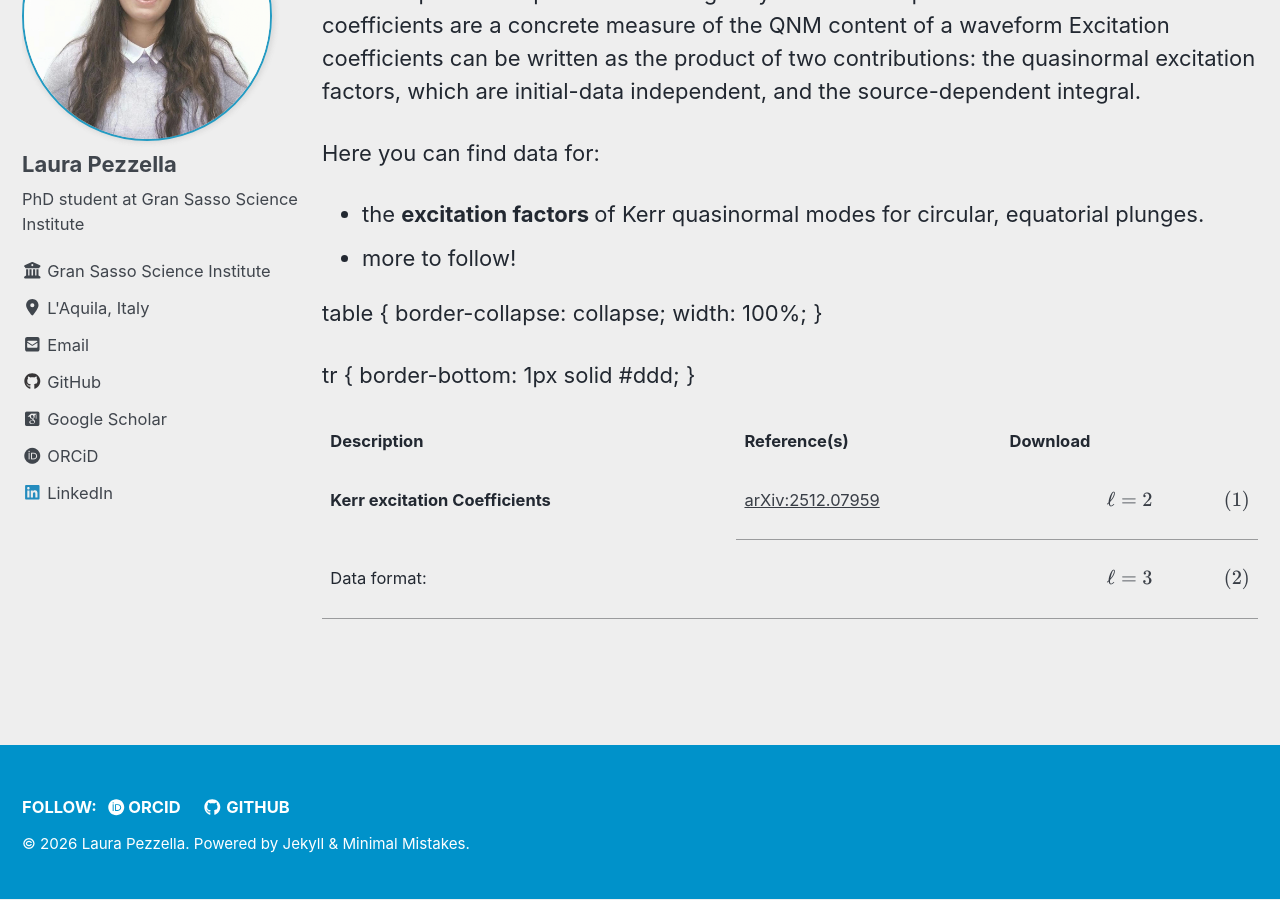
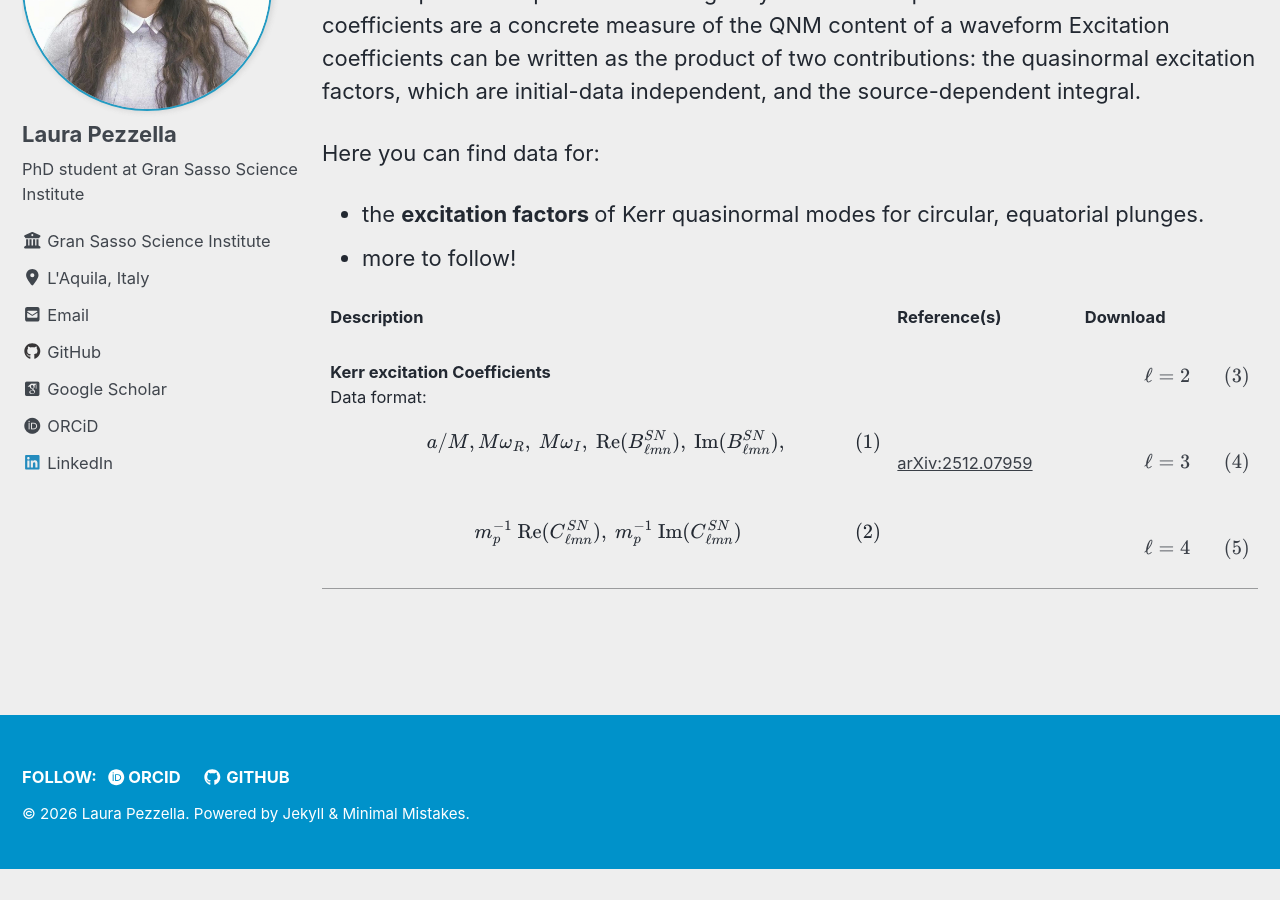
Before and after one commit to PezzLa/pezzla.github.io, a Jekyll site: the page built from _pages/ringdown.md, in a window 1280 px wide and 900 px high, scrolled down 418 px. Built offline with Jekyll 4.4.1, drawn with Linux system fonts in a browser that asks for light colours; some web fonts are replaced; formulas are drawn with MathJax 3; after the commit the page ends 1288 px from its top, so only the background shows below that.

Commit message:
Update ringdown.md

```diff
--- a/_pages/ringdown.md
+++ b/_pages/ringdown.md
@@ -23,29 +23,21 @@ Here you can find data for:
   <li> more to follow! </li>
 </ul>
 
- table {
-  border-collapse: collapse;
-  width: 100%;
-}
-
-tr {
-  border-bottom: 1px solid #ddd;
-}
 
 <table>
   <tr>
-    <th>Description</th>
-    <th>Reference(s)</th>
-    <th>Download</th>
+    <th scope="col">Description</th>
+    <th scope="col">Reference(s)</th>
+    <th scope="col">Download</th>
   </tr>
   <tr>
-    <th>Kerr excitation Coefficients</th>
+    <td> <b> Kerr excitation Coefficients </b> <br>
+      Data format: <br>
+      $$a/M, M \omega_R, \ M \omega_I, \ \mathrm{Re}(B_{\ell mn}^{SN}), \ \mathrm{Im}(B_{\ell mn}^{SN}),$$ <br>
+      $$\ m_p^{-1}\ \mathrm{Re}(C_{\ell mn}^{SN}), \ m_p^{-1}\ \mathrm{Im}(C_{\ell mn}^{SN})$$ </td>
     <td> <a href="https://arxiv.org/abs/2512.07959" target="_blank" rel="noopener"> arXiv:2512.07959</a></td>
-    <td> <a href="https://github.com/PezzLa/Excitation-Coefficients-Kerr/tree/main/Circular%20equatorial/l2" target="_blank" rel="noopener"> $$\ell=2 $$ </a></td>
-  </tr>
-    <tr>
-    <td>Data format:</td>
-    <td> &nbsp; </td>
-    <td> <a href="https://github.com/PezzLa/Excitation-Coefficients-Kerr/tree/main/Circular%20equatorial/l3" target="_blank" rel="noopener"> $$\ell=3 $$ </a></td>
+    <td> <a href="https://github.com/PezzLa/Excitation-Coefficients-Kerr/tree/main/Circular%20equatorial/l2" target="_blank" rel="noopener"> $$\ell=2 $$ </a> <br>
+    <a href="https://github.com/PezzLa/Excitation-Coefficients-Kerr/tree/main/Circular%20equatorial/l3" target="_blank" rel="noopener"> $$\ell=3 $$ </a> <br>
+    <a href="https://github.com/PezzLa/Excitation-Coefficients-Kerr/tree/main/Circular%20equatorial/l4" target="_blank" rel="noopener"> $$\ell=4 $$ </a> </td>
   </tr>
 </table>
```
